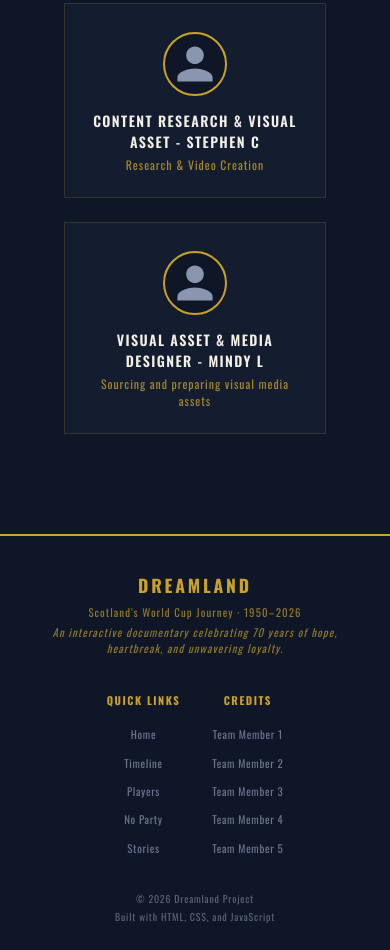
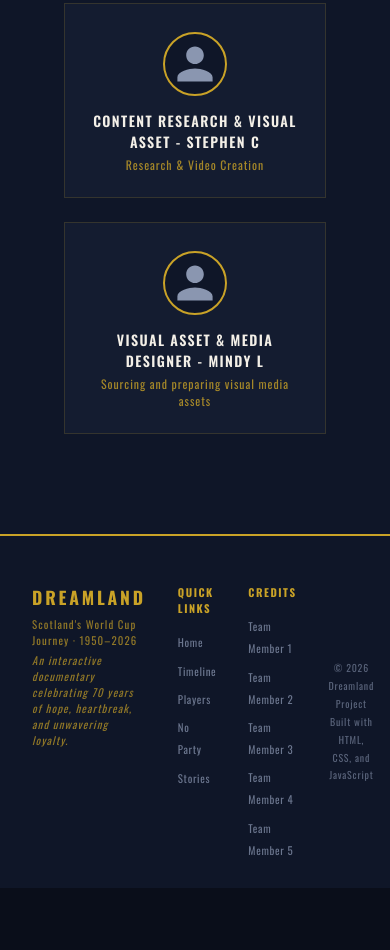
Before and after one commit to bestabalaka25/Dreamland-Project, a website built with Vite: page index.html in a window 390 px wide. Shown: the part 7181-8131 px from the top of the page. After the commit the page ends 8069 px from the top, so only its background shows below. Built offline with nearby package versions, Linux system fonts and the light colour scheme.

Commit message:
Remove responsive styles for footer
Removed mobile responsiveness styles for footer.

```diff
--- a/style.css
+++ b/style.css
@@ -1173,15 +1173,6 @@ footer {
 .footer-credit-links a:hover {
   opacity: 1;
   color: var(--gold);
-}
-
-/* Responsive — stack on mobile */
-@media (max-width: 768px) {
-  footer {
-    grid-template-columns: 1fr;
-    text-align: center;
-    padding: 36px 24px 24px;
-  }
 }
   .footer-links {
     justify-content: center;
```
